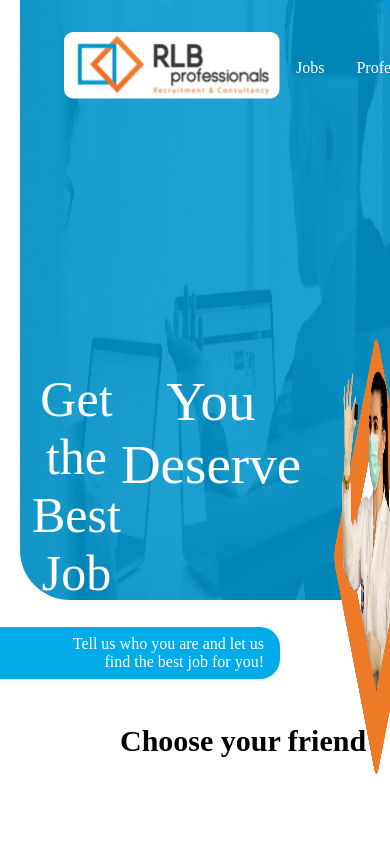
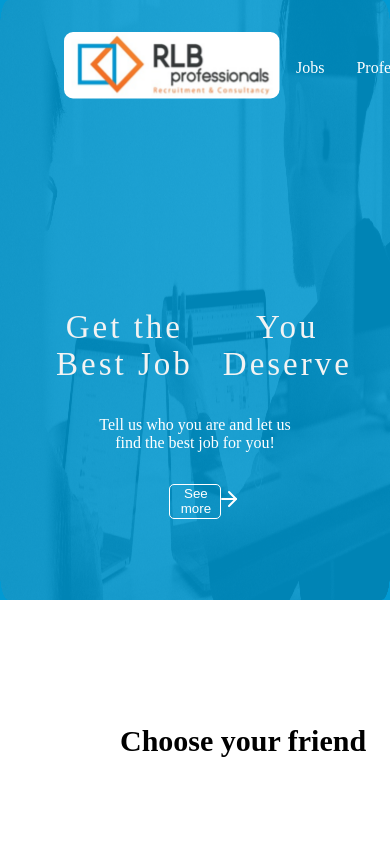
Before and after one commit to ahmadhaqofficial/Rlb-project, a React (Create React App) app in the folder my-app/: page / in a window 390 px wide. Shown: the top 844 px of the page. Built offline with nearby package versions, Linux system fonts and the light colour scheme.

Commit message:
responsive

```diff
--- a/my-app/src/App.scss
+++ b/my-app/src/App.scss
@@ -152,21 +152,22 @@ border-bottom-right-radius: 15px;
 
 }
 .img__content{
-    height: 650px;
+    height: 600px;
     width: 100%;
 
 
 }
 .rlb__heading{
-    font-size: 50px;
-    font-weight: 700px;
-    margin-bottom: .5em;
-    color: white;
+
+    font-size: 33px;
+    color: #f3f3f3;
+    margin-bottom: 1em;
+    display: flex!important;
+    flex-direction: column!important;
+    letter-spacing: 3px;
+
 }
-.rlb__content__main__left{
-    margin-left: 8em;
-    padding-left: 4em;
-}
+
 .rlb__heading span{
     font-size: 55px;
     font-weight: 500;
@@ -178,18 +179,22 @@ border-bottom-right-radius: 15px;
     padding: .5em;
     color: white;
     border-bottom-right-radius: 20px;
+
     border-top-right-radius: 20px;
     padding-right: 1em;
     margin-bottom:2em ;
-    margin-left:-11em ;
+
 
 }
+
 .rlb__content__btn{
     display: flex;
     align-items: center;
     border: 1px solid white;
-    width: 30%;
-    height: 30px;
+    width: 14%;
+    height: 33px;
+    padding-left: 5px;
+    margin-left: 13em;
     cursor: pointer;
     border-radius:5px ;
 }
@@ -226,7 +231,7 @@ border: none;
     padding: .5em;
     color: white;
     cursor: pointer;
-    margin-left: 3.7em;
+    margin-left: 4em;
     margin-top: -5px;
     width: 150px;
 
@@ -235,8 +240,8 @@ border: none;
     background-color: black;
 }
 .choose_card img{
-    width: 250px;
-    height: 250px;
+    width: 90%;
+    height: 90%;
 }
 .choose_card{
     display: flex;
@@ -246,12 +251,12 @@ border: none;
 }
 .choose__friend__all{
     display: flex;
-    justify-content: space-evenly;
+
     text-align: start;
 max-width: 1440px;
 margin: 0 auto;
 flex-wrap:wrap ;
-
+padding-left: 8em;
 margin-bottom: 3em;
 }
 .find__button{
@@ -302,6 +307,10 @@ margin-bottom: 3em;
     border-bottom-right-radius: 50px;
     border-top-right-radius: 50px;
 }
+.rlb__content__main__left{
+width: 50%;
+}
+
 .we__find__job{
     font-size: 40px;
     font-weight: 600;
@@ -375,7 +384,10 @@ margin-bottom: 3em;
 @media (max-width:980px){
     .rlb__heading{
      display: flex;
-       width: 100;
+       width: 100%;
+       justify-content: center;
+       text-align: center;
+
 
     }
     .rlb__content__main__left{
@@ -386,7 +398,41 @@ margin-bottom: 3em;
         display: flex;
     }
     .img__content{
-        height: 100%;
-        width: 100%;
-    }
+        display: none;
+       }
+       .rlb__content{
+           margin-left: 0;
+           padding: 0;
+           text-align: center;
+           width: 100%;
+           flex-direction: row !important;
+
+
+           background-color:transparent;
+       }
+       .rlb__content__main{
+           top: 7;
+       }
+       .body__img{
+           width: 100%;
+           border-radius: 0;
+       }
+       .rlb__content__main__left{
+           width: 100%;
+       }
+       .rlb__heading{
+           flex-direction:row !important ;
+           margin-left: 0;
+       }
+       .rlb__heading span{
+           font-size: 33px;
+           font-weight:500 ;
+       }
+       .rlb__content__btn{
+           margin-left: 0;
+       }
+       .rlb__content__btn{
+        display: inline-flex;
+       }
+
 }
--- a/my-app/src/screens/Home.jsx
+++ b/my-app/src/screens/Home.jsx
@@ -39,9 +39,9 @@ find the best job for you!
           </div>
           <div className='rlb__content__btn'>
             <button className='btn'>See more</button>
-
+            <div className='rlb__content__img'>
 <svg xmlns="http://www.w3.org/2000/svg" width="24" height="24" viewBox="0 0 24 24" fill="none" stroke="currentColor" stroke-width="2" stroke-linecap="round" stroke-linejoin="round" class="feather feather-arrow-right"><line x1="5" y1="12" x2="19" y2="12"></line><polyline points="12 5 19 12 12 19"></polyline></svg>
-          </div>
+          </div></div>
         </div>
         <div>
           <img className='img__content' src={navright} alt="" />
```
